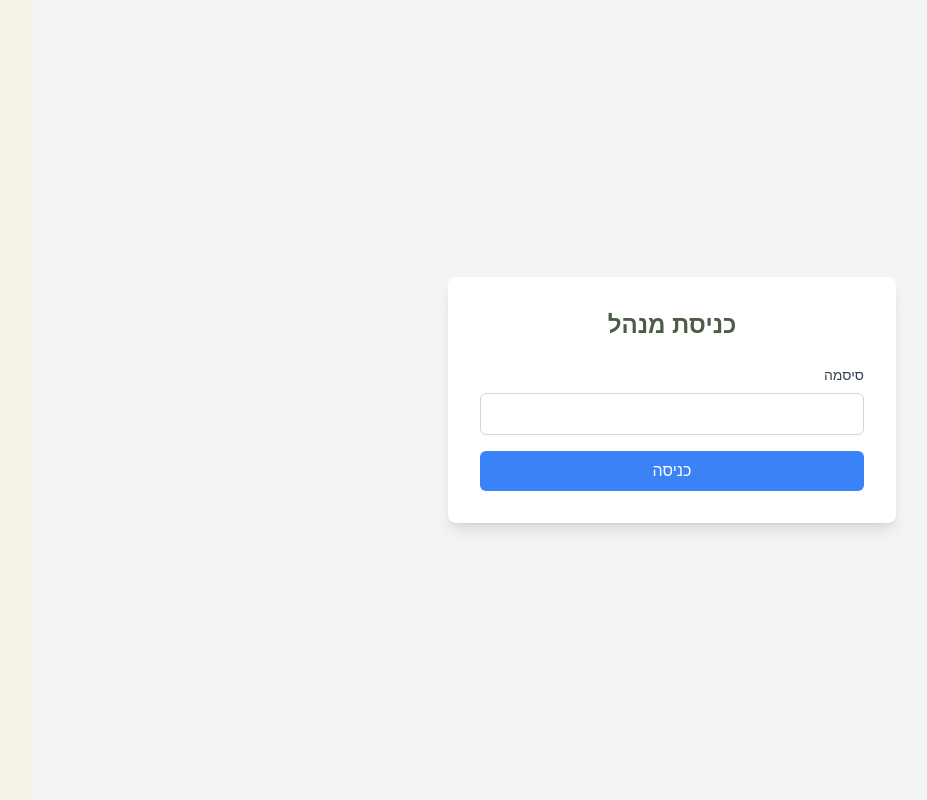
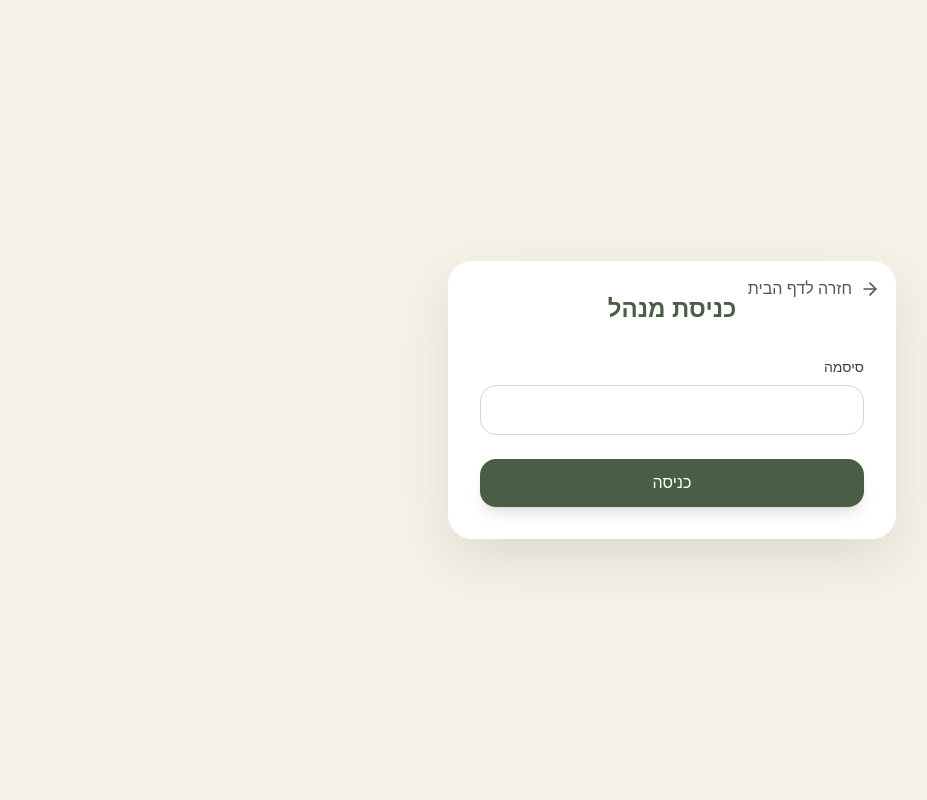
Before and after one commit to Kandigos/landingpageworkshop2, a React (Vite) app: page /admin/login in a window 1280 px wide. Shown: the whole page, without its empty margins (31-958 px from the left). Built offline with nearby package versions, Linux system fonts and the light colour scheme; no server answers; the database is empty.

Commit message:
Add files via upload

```diff
--- a/src/pages/AdminLogin.tsx
+++ b/src/pages/AdminLogin.tsx
@@ -1,6 +1,7 @@
 import React, { useState } from 'react';
 import { useNavigate } from 'react-router-dom';
 import { validatePassword, setAuthToken } from '../utils/auth';
+import { ArrowRight } from 'lucide-react';
 
 export default function AdminLogin() {
   const [password, setPassword] = useState('');
@@ -18,11 +19,20 @@ export default function AdminLogin() {
   };
 
   return (
-    <div className="min-h-screen flex items-center justify-center bg-gray-100">
-      <div className="bg-white p-8 rounded-lg shadow-lg max-w-md w-full">
-        <h1 className="text-2xl font-bold mb-6 text-center">כניסת מנהל</h1>
-        <form onSubmit={handleSubmit}>
-          <div className="mb-4">
+    <div className="min-h-screen flex items-center justify-center bg-background-light">
+      <div className="bg-white p-8 rounded-2xl shadow-soft-xl max-w-md w-full relative">
+        {/* Back to Home Button */}
+        <button
+          onClick={() => navigate('/')}
+          className="absolute top-4 right-4 flex items-center text-primary hover:text-primary-dark transition-colors duration-300"
+        >
+          <ArrowRight className="w-5 h-5 ml-2" />
+          חזרה לדף הבית
+        </button>
+
+        <h1 className="text-2xl font-bold mb-8 text-center text-primary">כניסת מנהל</h1>
+        <form onSubmit={handleSubmit} className="space-y-6">
+          <div>
             <label htmlFor="password" className="block text-sm font-medium text-gray-700 mb-2">
               סיסמה
             </label>
@@ -31,13 +41,13 @@ export default function AdminLogin() {
               id="password"
               value={password}
               onChange={(e) => setPassword(e.target.value)}
-              className="w-full px-3 py-2 border border-gray-300 rounded-md focus:outline-none focus:ring-2 focus:ring-blue-500"
+              className="w-full px-4 py-3 border border-gray-300 rounded-xl focus:outline-none focus:ring-2 focus:ring-primary focus:border-transparent transition-all duration-300"
             />
           </div>
-          {error && <p className="text-red-500 text-sm mb-4">{error}</p>}
+          {error && <p className="text-red-500 text-sm">{error}</p>}
           <button
             type="submit"
-            className="w-full bg-blue-500 text-white py-2 px-4 rounded-md hover:bg-blue-600 transition-colors duration-300"
+            className="w-full bg-primary text-white py-3 px-4 rounded-xl hover:bg-primary-dark transition-colors duration-300 shadow-lg hover:shadow-xl"
           >
             כניסה
           </button>
```
